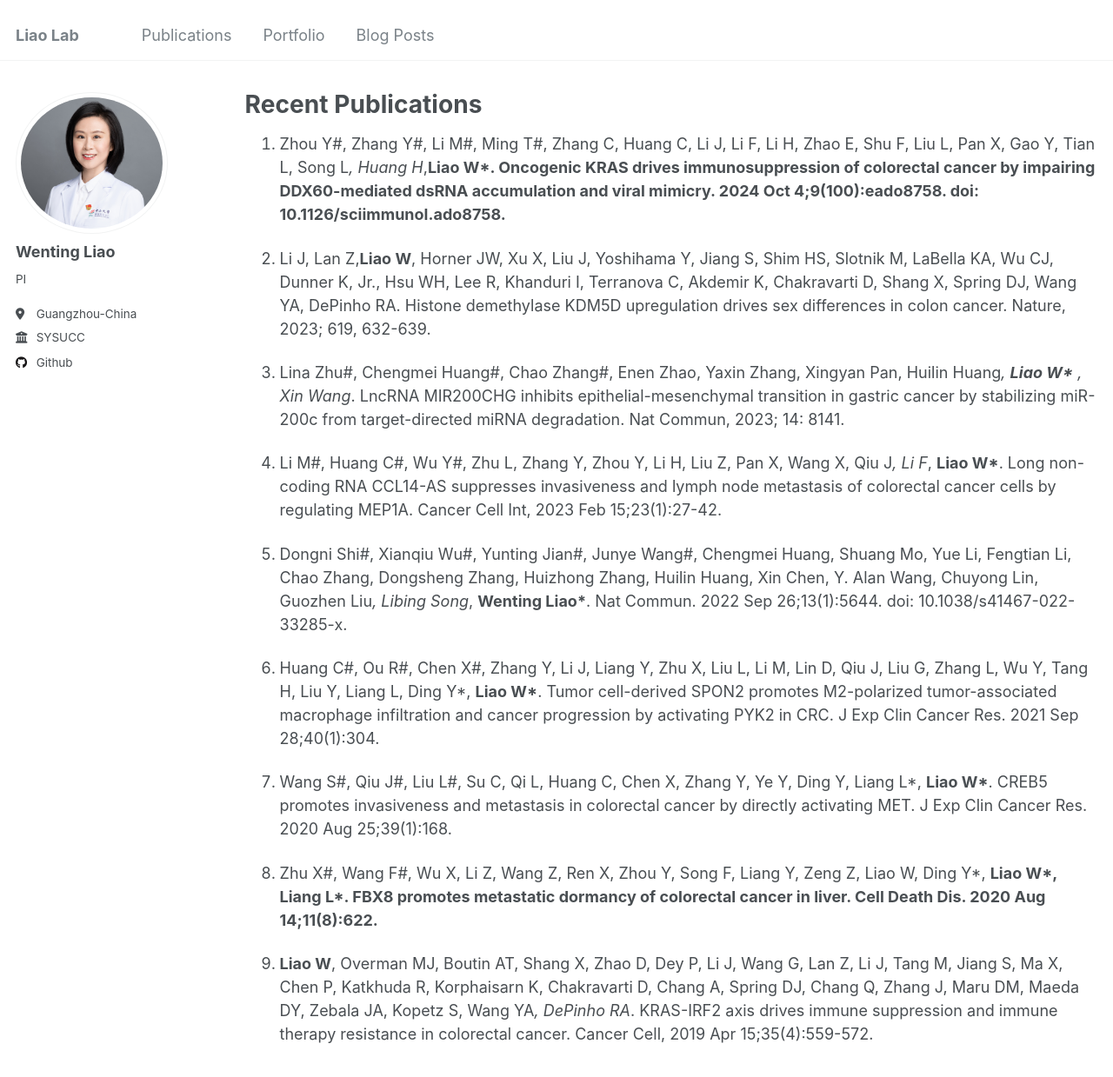
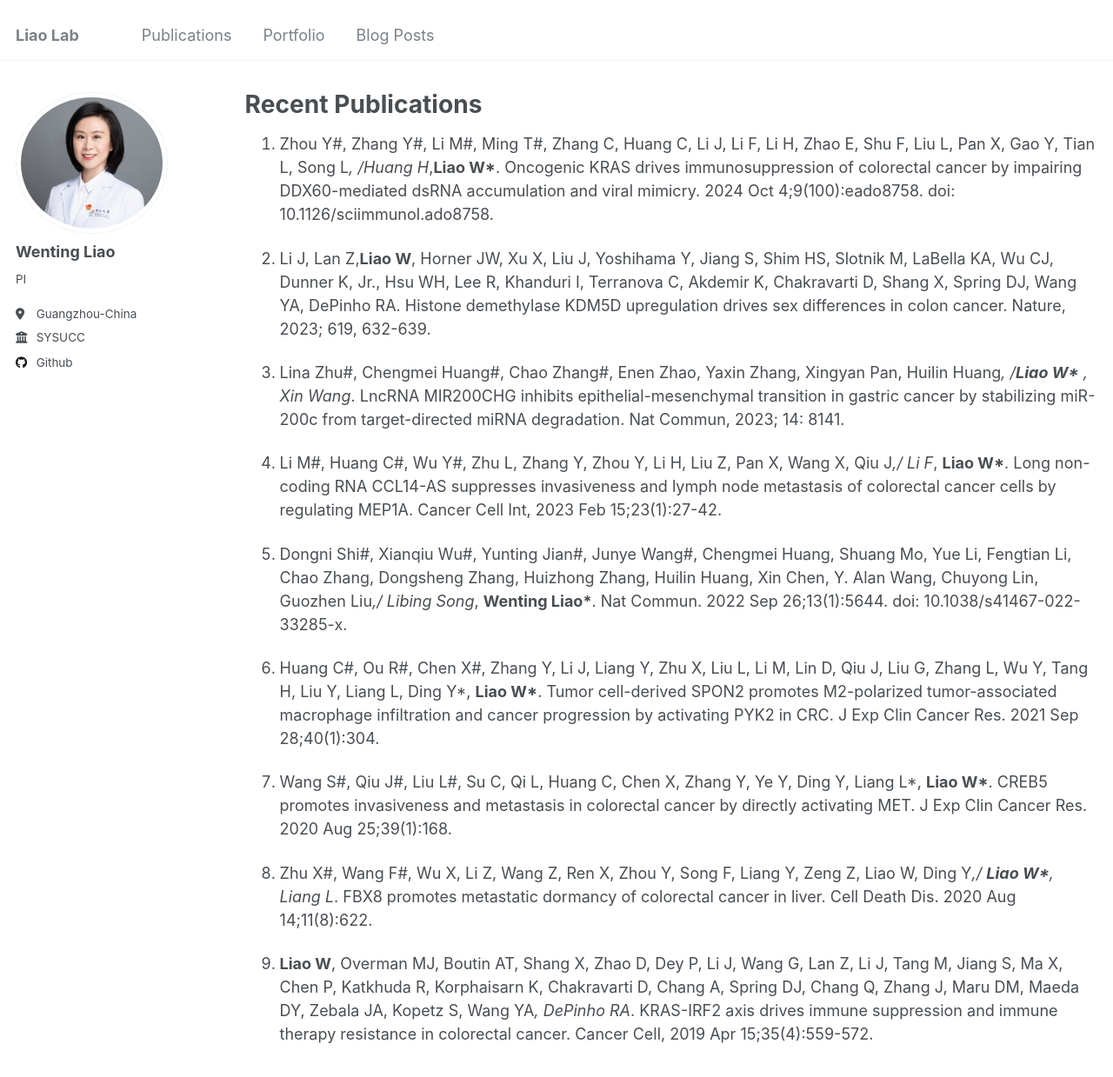
Before and after one commit to ImmunoTransLab/ImmunoTransLab, a Jekyll site: the page built from _pages/publications.md, in a window 1280 px wide and 1400 px high. Shown: the top 1239 px of the window at 87% size. Built offline with Jekyll 4.4.1, drawn with Linux system fonts in a browser that asks for light colours.

```diff
--- a/_pages/publications.md
+++ b/_pages/publications.md
@@ -7,20 +7,20 @@ author_profile: true
 
 
 
-1. Zhou Y#, Zhang Y#, Li M#, Ming T#, Zhang C, Huang C, Li J, Li F, Li H, Zhao E, Shu F, Liu L, Pan X, Gao Y, Tian L, Song L*, Huang H*,<strong>Liao W*<strong>. Oncogenic KRAS drives immunosuppression of colorectal cancer by impairing DDX60-mediated dsRNA accumulation and viral mimicry. 2024 Oct 4;9(100):eado8758. doi: 10.1126/sciimmunol.ado8758.
+1. Zhou Y#, Zhang Y#, Li M#, Ming T#, Zhang C, Huang C, Li J, Li F, Li H, Zhao E, Shu F, Liu L, Pan X, Gao Y, Tian L, Song L*, /Huang H*,<strong>Liao W*</strong>. Oncogenic KRAS drives immunosuppression of colorectal cancer by impairing DDX60-mediated dsRNA accumulation and viral mimicry. 2024 Oct 4;9(100):eado8758. doi: 10.1126/sciimmunol.ado8758.
 
 
 2. Li J, Lan Z,<strong>Liao W</strong>, Horner JW, Xu X, Liu J, Yoshihama Y, Jiang S, Shim HS, Slotnik M, LaBella KA, Wu CJ, Dunner K, Jr., Hsu WH, Lee R, Khanduri I, Terranova C, Akdemir K, Chakravarti D, Shang X, Spring DJ, Wang YA, DePinho RA. Histone demethylase KDM5D upregulation drives sex differences in colon cancer. Nature, 2023; 619, 632-639.
 
 
-3. Lina Zhu#, Chengmei Huang#, Chao Zhang#, Enen Zhao, Yaxin Zhang, Xingyan Pan, Huilin Huang*, <strong>Liao W*</strong> , Xin Wang*. LncRNA MIR200CHG inhibits epithelial-mesenchymal transition in gastric cancer by stabilizing miR-200c from target-directed miRNA degradation. Nat Commun, 2023; 14: 8141.
+3. Lina Zhu#, Chengmei Huang#, Chao Zhang#, Enen Zhao, Yaxin Zhang, Xingyan Pan, Huilin Huang*, /<strong>Liao W*</strong> , Xin Wang*. LncRNA MIR200CHG inhibits epithelial-mesenchymal transition in gastric cancer by stabilizing miR-200c from target-directed miRNA degradation. Nat Commun, 2023; 14: 8141.
 
 
-4. Li M#, Huang C#, Wu Y#, Zhu L, Zhang Y, Zhou Y, Li H, Liu Z, Pan X, Wang X, Qiu J*, Li F*, <strong>Liao W*</strong>. Long non-coding RNA CCL14-AS suppresses invasiveness and lymph node metastasis of colorectal cancer cells by regulating MEP1A. Cancer Cell Int, 2023 Feb 15;23(1):27-42.
+4. Li M#, Huang C#, Wu Y#, Zhu L, Zhang Y, Zhou Y, Li H, Liu Z, Pan X, Wang X, Qiu J*,/ Li F*, <strong>Liao W*</strong>. Long non-coding RNA CCL14-AS suppresses invasiveness and lymph node metastasis of colorectal cancer cells by regulating MEP1A. Cancer Cell Int, 2023 Feb 15;23(1):27-42.
 
 
 
-5. Dongni Shi#, Xianqiu Wu#, Yunting Jian#, Junye Wang#, Chengmei Huang, Shuang Mo, Yue Li, Fengtian Li, Chao Zhang, Dongsheng Zhang, Huizhong Zhang, Huilin Huang, Xin Chen, Y. Alan Wang, Chuyong Lin, Guozhen Liu*, Libing Song*, <strong>Wenting Liao*</strong>. Nat Commun. 2022 Sep 26;13(1):5644. doi: 10.1038/s41467-022-33285-x.
+5. Dongni Shi#, Xianqiu Wu#, Yunting Jian#, Junye Wang#, Chengmei Huang, Shuang Mo, Yue Li, Fengtian Li, Chao Zhang, Dongsheng Zhang, Huizhong Zhang, Huilin Huang, Xin Chen, Y. Alan Wang, Chuyong Lin, Guozhen Liu*,/ Libing Song*, <strong>Wenting Liao*</strong>. Nat Commun. 2022 Sep 26;13(1):5644. doi: 10.1038/s41467-022-33285-x.
 
 
 6. Huang C#, Ou R#, Chen X#, Zhang Y, Li J, Liang Y, Zhu X, Liu L, Li M, Lin D, Qiu J, Liu G, Zhang L, Wu Y, Tang H, Liu Y, Liang L, Ding Y*, <strong>Liao W*</strong>. Tumor cell-derived SPON2 promotes M2-polarized tumor-associated macrophage infiltration and cancer progression by activating PYK2 in CRC. J Exp Clin Cancer Res. 2021 Sep 28;40(1):304.
@@ -29,7 +29,7 @@ author_profile: true
 7. Wang S#, Qiu J#, Liu L#, Su C, Qi L, Huang C, Chen X, Zhang Y, Ye Y, Ding Y, Liang L*, <strong>Liao W*</strong>. CREB5 promotes invasiveness and metastasis in colorectal cancer by directly activating MET. J Exp Clin Cancer Res. 2020 Aug 25;39(1):168.
 
 
-8. Zhu X#, Wang F#, Wu X, Li Z, Wang Z, Ren X, Zhou Y, Song F, Liang Y, Zeng Z, Liao W, Ding Y*, <strong>Liao W*<strong>,
+8. Zhu X#, Wang F#, Wu X, Li Z, Wang Z, Ren X, Zhou Y, Song F, Liang Y, Zeng Z, Liao W, Ding Y*,/ <strong>Liao W*</strong>,
  Liang L*. FBX8 promotes metastatic dormancy of colorectal cancer in liver. Cell Death Dis. 2020 Aug 14;11(8):622.
 
 
```
